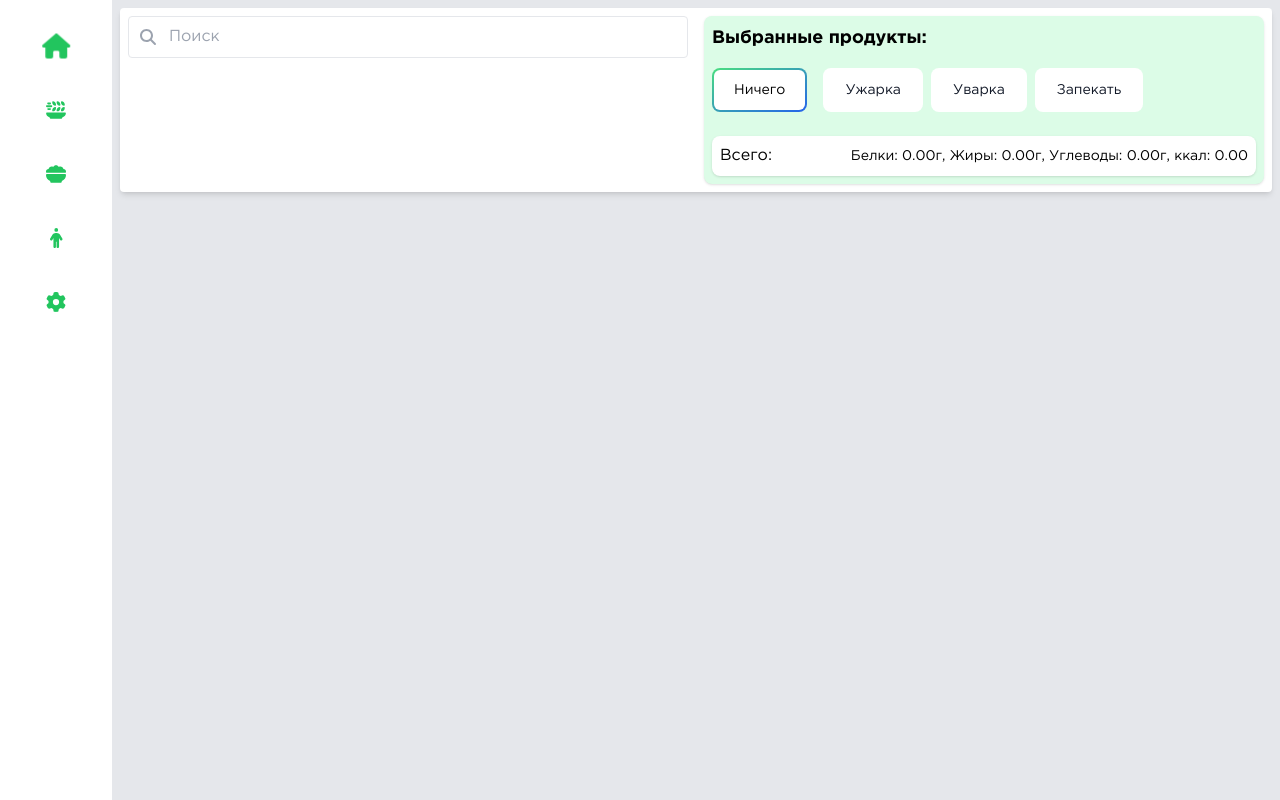
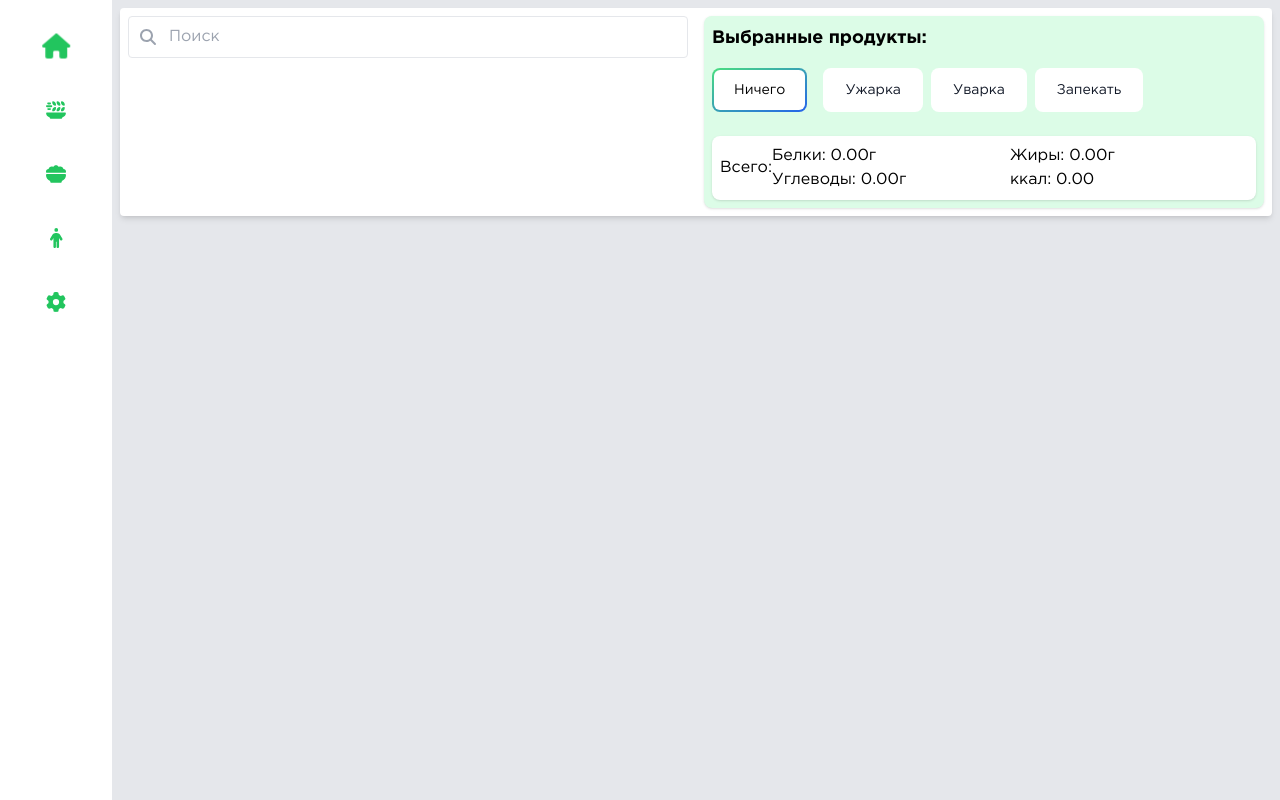
Before and after one commit to oto2020/rationpro, a Next.js app: page /create-dish in a window 1280 px wide. Built offline with nearby package versions, Linux system fonts and the light colour scheme.

Commit message:
Обновил чуть внешку

```diff
--- a/app/components/CreateDishContent.tsx
+++ b/app/components/CreateDishContent.tsx
@@ -183,79 +183,54 @@ const CreateDishContent = () => {
           </div>
           <div className="w-full md:w-1/2 px-2">
   <div className="p-2 rounded-lg shadow bg-green-100">
-              <h3 className="text-lg font-bold mb-4 text-black">
-                Выбранные продукты:
-              </h3>
+    <h3 className="text-lg font-bold mb-4 text-black">Выбранные продукты:</h3>
     <div className="overflow-auto max-h-96 scrollbar-thin scrollbar-thumb-blue-700 scrollbar-track-blue-300">
       {selectedProducts.map((product) => (
-  <div
-    key={product.id}
-    className="p-3 bg-white mb-2 rounded-lg shadow flex flex-col md:flex-row justify-between items-center text-black"
-  >
+        <div key={product.id} className="p-3 bg-white mb-2 rounded-lg shadow flex flex-col md:flex-row justify-between items-center text-black">
           <span className="w-full md:w-auto md:max-w-[60%]">{product.name}</span>
-    <div className="w-full md:w-auto flex items-center justify-between mt-2 md:mt-0">
+          <div className="flex flex-col md:flex-row md:space-x-4 w-full">
             <input
               type="number"
               value={product.grams}
-        onChange={(e) =>
-          handleGramsChange(
-            product.id.toString(),
-            Number(e.target.value)
-          )
-        }
-        className="w-20 border rounded text-black p-1 text-center"
+              onChange={(e) => handleGramsChange(product.id.toString(), Number(e.target.value))}
+              className="w-20 border rounded text-black p-1 text-center mb-2 md:mb-0"
             />
-      <span className="text-sm">
-        Белки: {calculateNutrients(product).protein.toFixed(2)}г,
-        Жиры: {calculateNutrients(product).fat.toFixed(2)}г,
-        Углеводы: {calculateNutrients(product).carbs.toFixed(2)}г,
-        ккал: {calculateNutrients(product).calories.toFixed(2)}
-      </span>
-      <button
-        onClick={() => toggleProductSelection(product)}
-        className="ml-2"
-      >
-        <FontAwesomeIcon
-          icon={faTimes}
-          className="text-red-500"
-        />
+            <div className="flex flex-wrap justify-between text-sm">
+              <span className="w-1/2 mb-2 md:mb-0">Белки: {calculateNutrients(product).protein.toFixed(2)}г</span>
+              <span className="w-1/2 mb-2 md:mb-0">Жиры: {calculateNutrients(product).fat.toFixed(2)}г</span>
+              <span className="w-1/2">Углеводы: {calculateNutrients(product).carbs.toFixed(2)}г</span>
+              <span className="w-1/2">ккал: {calculateNutrients(product).calories.toFixed(2)}</span>
+            </div>
+            <button onClick={() => toggleProductSelection(product)} className="ml-2">
+              <FontAwesomeIcon icon={faTimes} className="text-red-500" />
             </button>
           </div>
         </div>
       ))}
-
     </div>
     <div className="flex space-x-2 mb-4">
       {Object.keys(COOKING_METHODS).map((method) => {
         const cookingMethodKey = method as CookingMethods;
         return (
-                    <button
-                      key={cookingMethodKey}
-                      className={`relative inline-flex items-center justify-center p-0.5 mb-2 me-2 overflow-hidden text-sm font-medium rounded-lg group ${
-                        cookingMethod === cookingMethodKey
-                          ? "bg-gradient-to-br from-green-400 to-blue-600 group-hover:from-green-400 group-hover:to-blue-600 hover:text-white"
-                          : "text-gray-900 bg-white"
-                      } focus:ring-4 focus:outline-none focus:ring-green-200 dark:focus:ring-green-800`}
-                      onClick={() => setCookingMethod(cookingMethodKey)}
-                    >
-                      <span className="relative px-5 py-2.5 transition-all ease-in duration-75 bg-white dark:bg-gray-900 rounded-md group-hover:bg-opacity-0">
-                        {cookingMethodKey}
-                      </span>
+          <button key={cookingMethodKey} className={`relative inline-flex items-center justify-center p-0.5 mb-2 me-2 overflow-hidden text-sm font-medium rounded-lg group ${cookingMethod === cookingMethodKey ? "bg-gradient-to-br from-green-400 to-blue-600 group-hover:from-green-400 group-hover:to-blue-600 hover:text-white" : "text-gray-900 bg-white"} focus:ring-4 focus:outline-none focus:ring-green-200 dark:focus:ring-green-800`} onClick={() => setCookingMethod(cookingMethodKey)}>
+            <span className="relative px-5 py-2.5 transition-all ease-in duration-75 bg-white dark:bg-gray-900 rounded-md group-hover:bg-opacity-0">{cookingMethodKey}</span>
           </button>
         );
       })}
     </div>
     <div className="p-2 bg-white mt-2 rounded-lg shadow flex justify-between items-center text-black">
       <span>Всего:</span>
-                <span className="ml-auto text-sm">
-                  Белки: {calculateTotalNutrients().protein.toFixed(2)}г, Жиры:{" "}
-                  {calculateTotalNutrients().fat.toFixed(2)}г, Углеводы:{" "}
-                  {calculateTotalNutrients().carbs.toFixed(2)}г, ккал:{" "}
-                  {calculateTotalNutrients().calories.toFixed(2)}
-                </span>
+      <div className="flex flex-wrap w-full">
+        <span className="w-1/2">Белки: {calculateTotalNutrients().protein.toFixed(2)}г</span>
+        <span className="w-1/2">Жиры: {calculateTotalNutrients().fat.toFixed(2)}г</span>
+        <span className="w-1/2">Углеводы: {calculateTotalNutrients().carbs.toFixed(2)}г</span>
+        <span className="w-1/2">ккал: {calculateTotalNutrients().calories.toFixed(2)}</span>
       </div>
     </div>
   </div>
+</div>
+
+
         </div>
       </div>
     </div>
```
Lines whose indentation alone changed are shown as unchanged.
